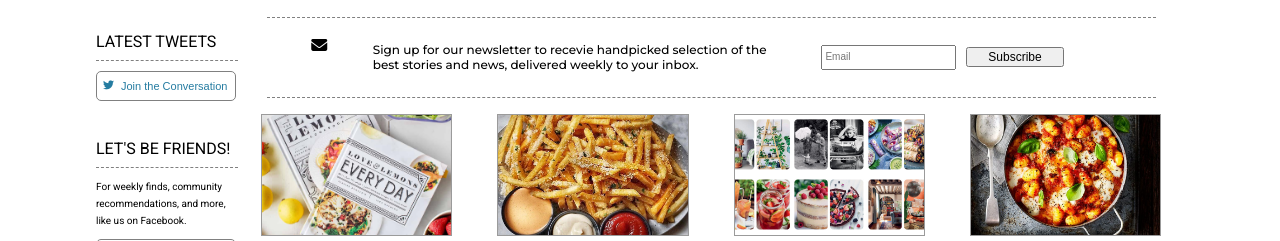
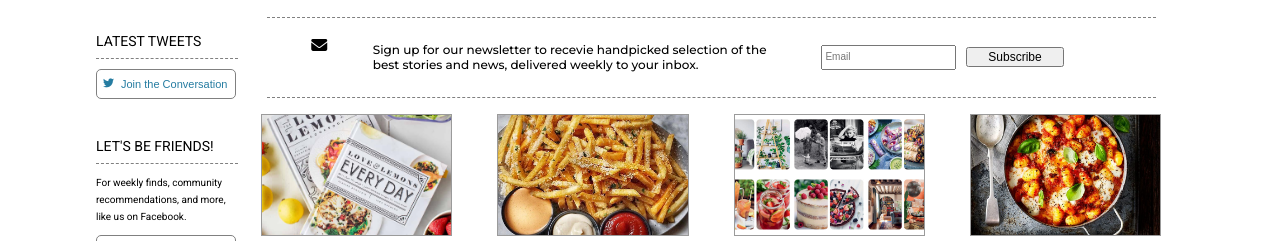
Before and after one commit to GalBazadka/Foodsense, a plain HTML site: page index.html in a window 1280 px wide. Shown: the part 503-744 px from the top of the page. Drawn offline with Linux system fonts and the light colour scheme.

Commit message:
Update main.css

```diff
--- a/styles/main.css
+++ b/styles/main.css
@@ -432,6 +432,7 @@
   #social h2 {
     border-bottom: 1px gray dashed;
     padding-bottom: 10px;
+    font-size: 14px;
     /* font-family: "Montserrat", sans-serif; */
   }
 
```
